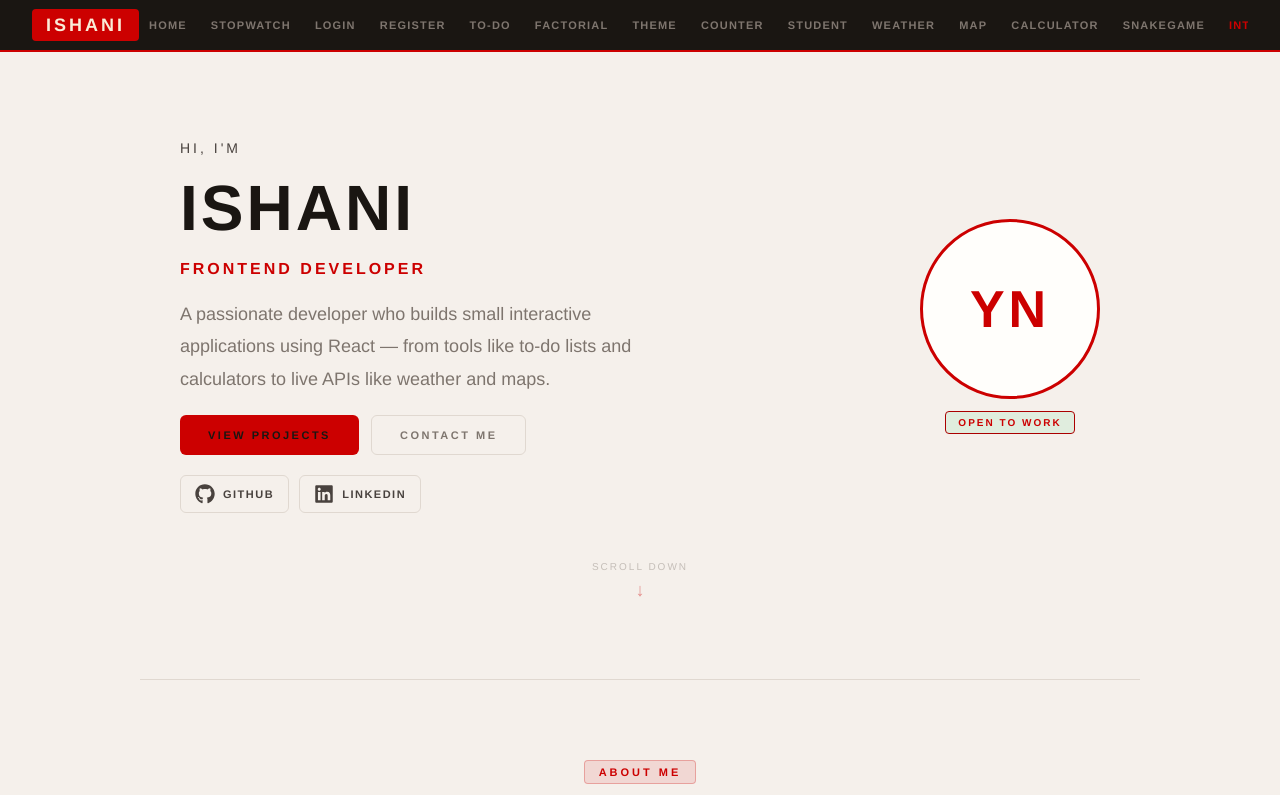
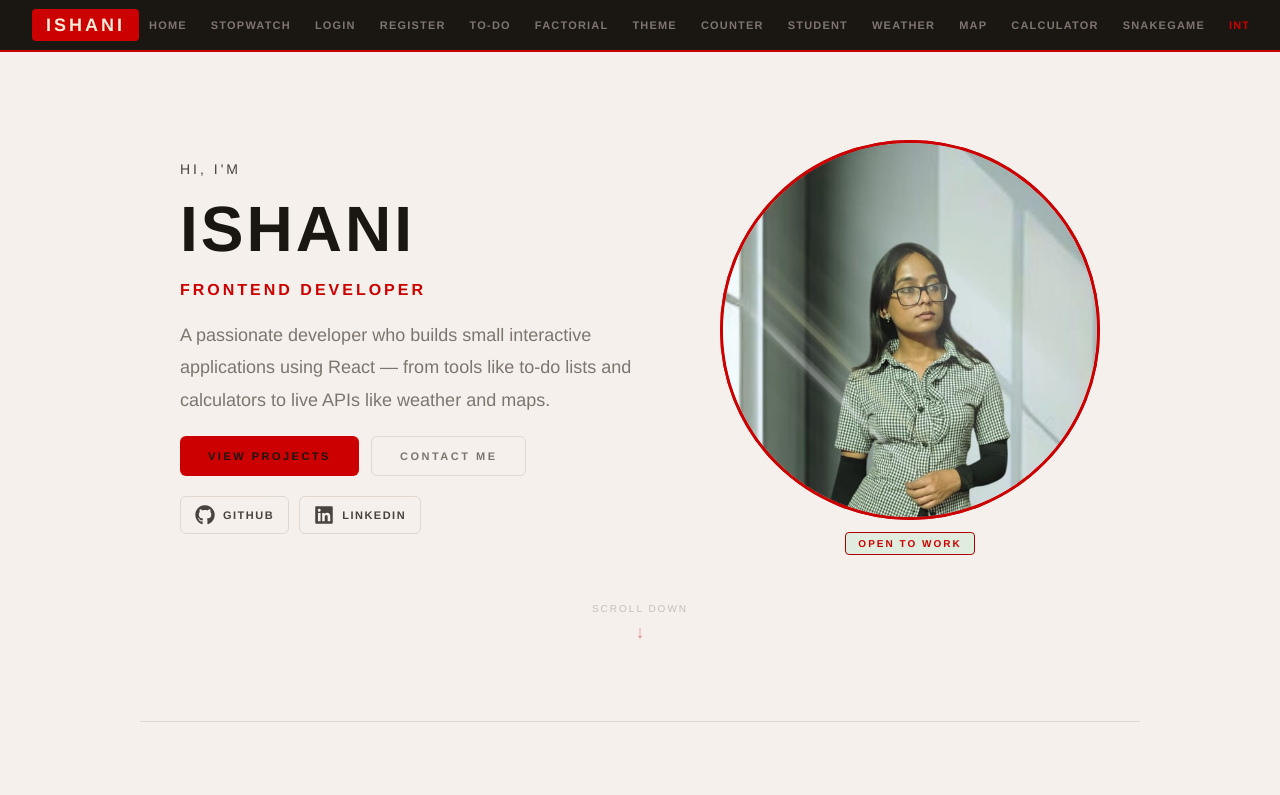
Before and after one commit to Ishani111/PortFolio, a React (Create React App) app: page / in a window 1280 px wide. Shown: the top 795 px of the page. Built offline with nearby package versions, Linux system fonts and the light colour scheme.

Commit message:
Added profile picture

```diff
--- a/src/intro.css
+++ b/src/intro.css
@@ -194,21 +194,14 @@
 }
 
 .avatar-ring {
-  width: 180px;
-  height: 180px;
+  width: 380px;
+  height: 380px;
   border-radius: 50%;
   border: 3px solid var(--accent, #cc0000);
   display: flex;
   align-items: center;
   justify-content: center;
   background-color: var(--card, #1e1e1e);
-}
-
-.avatar-initials {
-  font-size: 52px;
-  font-weight: 900;
-  letter-spacing: 4px;
-  color: var(--accent, #cc0000);
 }
 
 .avatar-tag {
--- a/src/intropage.js
+++ b/src/intropage.js
@@ -1,6 +1,7 @@
 import { useNavigate } from "react-router-dom";
 import { FaGithub, FaLinkedin } from "react-icons/fa";
 import "./intro.css";
+import myImage from './MyImage (2).jpeg';
 
 function Intro() {
   const navigate = useNavigate();
@@ -52,11 +53,8 @@ function Intro() {
 
           <div className="hero-avatar">
             <div className="avatar-ring">
-              <div className="avatar-initials">
-                {/* Change to your initials */}
-                YN
+                <img className="avatar-ring" src={myImage} alt="Description of image" />
               </div>
-            </div>
             <div className="avatar-tag">Open to Work</div>
           </div>
 
```
Also changed, not shown: src/MyImage (2).jpeg (added).
